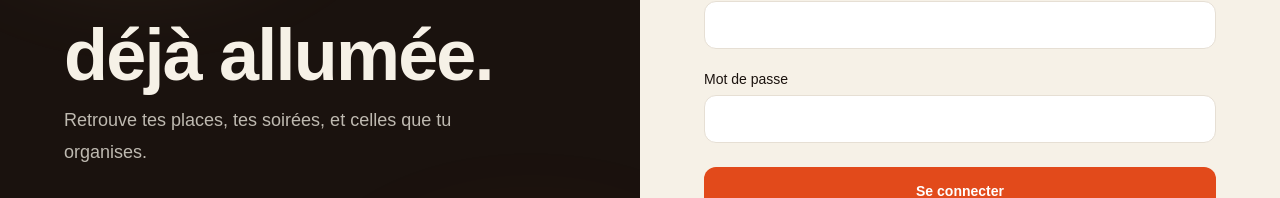
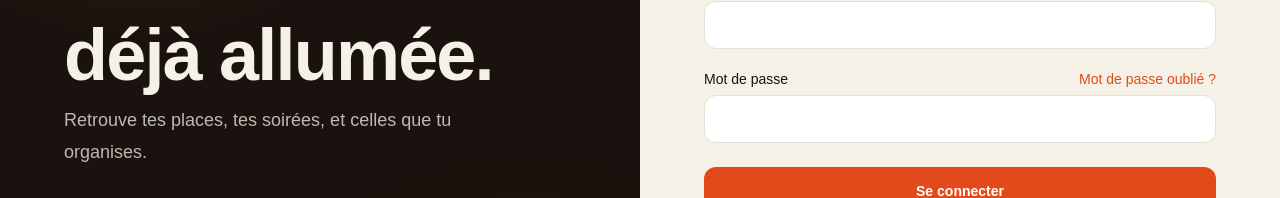
Before and after one commit to Zen53/EventHub, a Next.js app in the folder apps/web/: page /connexion in a window 1280 px wide. Shown: the part 339-537 px from the top of the page. Built offline with nearby package versions, Linux system fonts and the light colour scheme.

Commit message:
feat(web): lien mot de passe oublié sur la connexion

```diff
--- a/apps/web/components/LoginForm.tsx
+++ b/apps/web/components/LoginForm.tsx
@@ -97,8 +97,21 @@ export default function LoginForm() {
         ) : null}
       </label>
 
-      <label className="flex flex-col gap-1.5 text-sm" htmlFor="password">
-        <span className="font-medium text-[#1a120e]">Mot de passe</span>
+      <div className="flex flex-col gap-1.5">
+        <div className="flex items-baseline justify-between gap-3">
+          <label
+            htmlFor="password"
+            className="text-sm font-medium text-[#1a120e]"
+          >
+            Mot de passe
+          </label>
+          <Link
+            href="/mot-de-passe-oublie"
+            className="text-sm font-medium text-[#e24a1b] transition hover:text-[#c73d14]"
+          >
+            Mot de passe oublié ?
+          </Link>
+        </div>
         <input
           id="password"
           name="password"
@@ -111,14 +124,14 @@ export default function LoginForm() {
             setErrors((current) => ({ ...current, password: undefined }));
             setFormError(undefined);
           }}
-          className={`h-12 rounded-xl border bg-white px-4 text-[#1a120e] outline-none transition focus:border-[#e24a1b] ${
+          className={`h-12 rounded-xl border bg-white px-4 text-sm text-[#1a120e] outline-none transition focus:border-[#e24a1b] ${
             errors.password ? "border-[#c2410c]" : "border-[#e6dfd4]"
           }`}
         />
         {errors.password ? (
           <span className="text-xs text-[#c2410c]">{errors.password}</span>
         ) : null}
-      </label>
+      </div>
 
       {formError ? (
         <p
```
